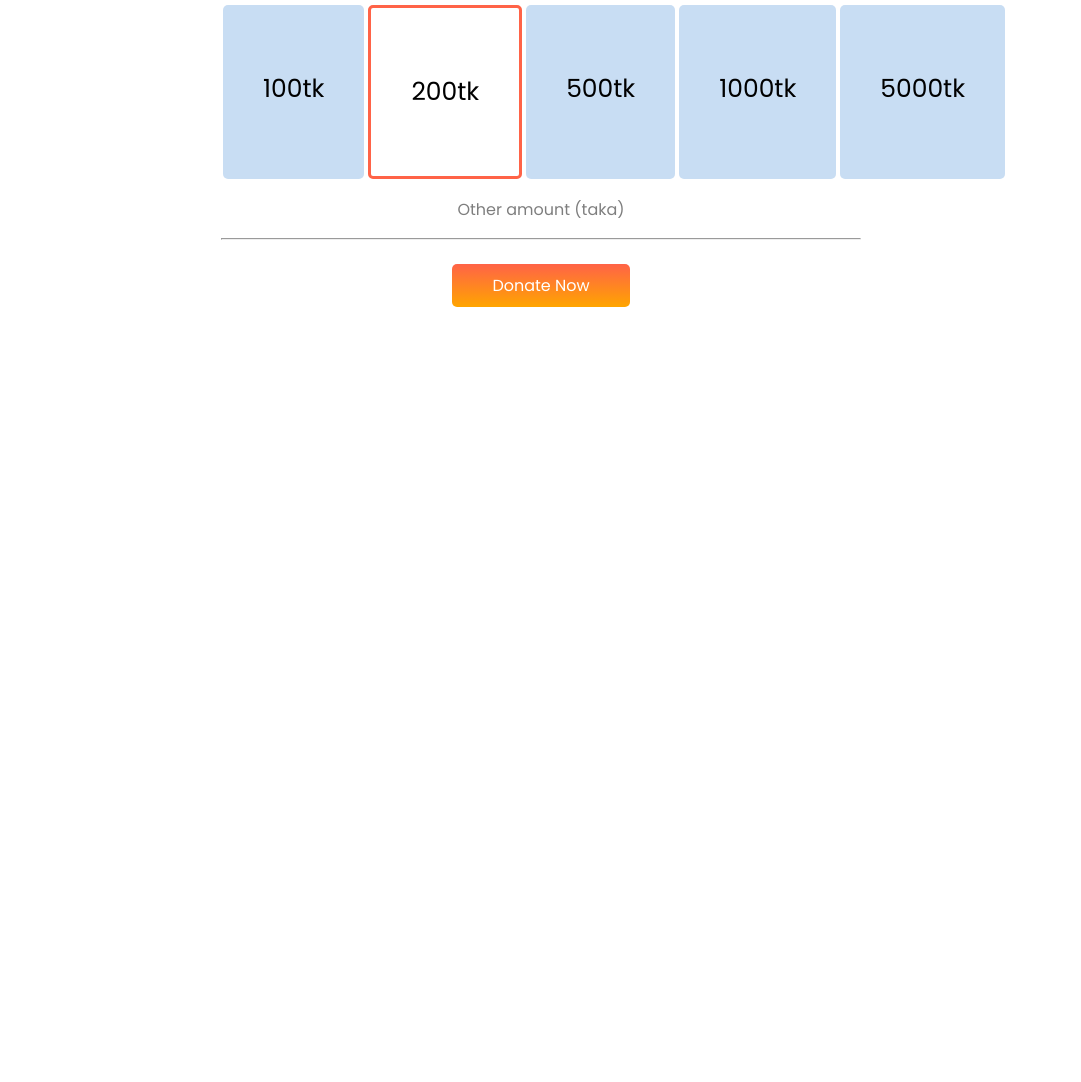
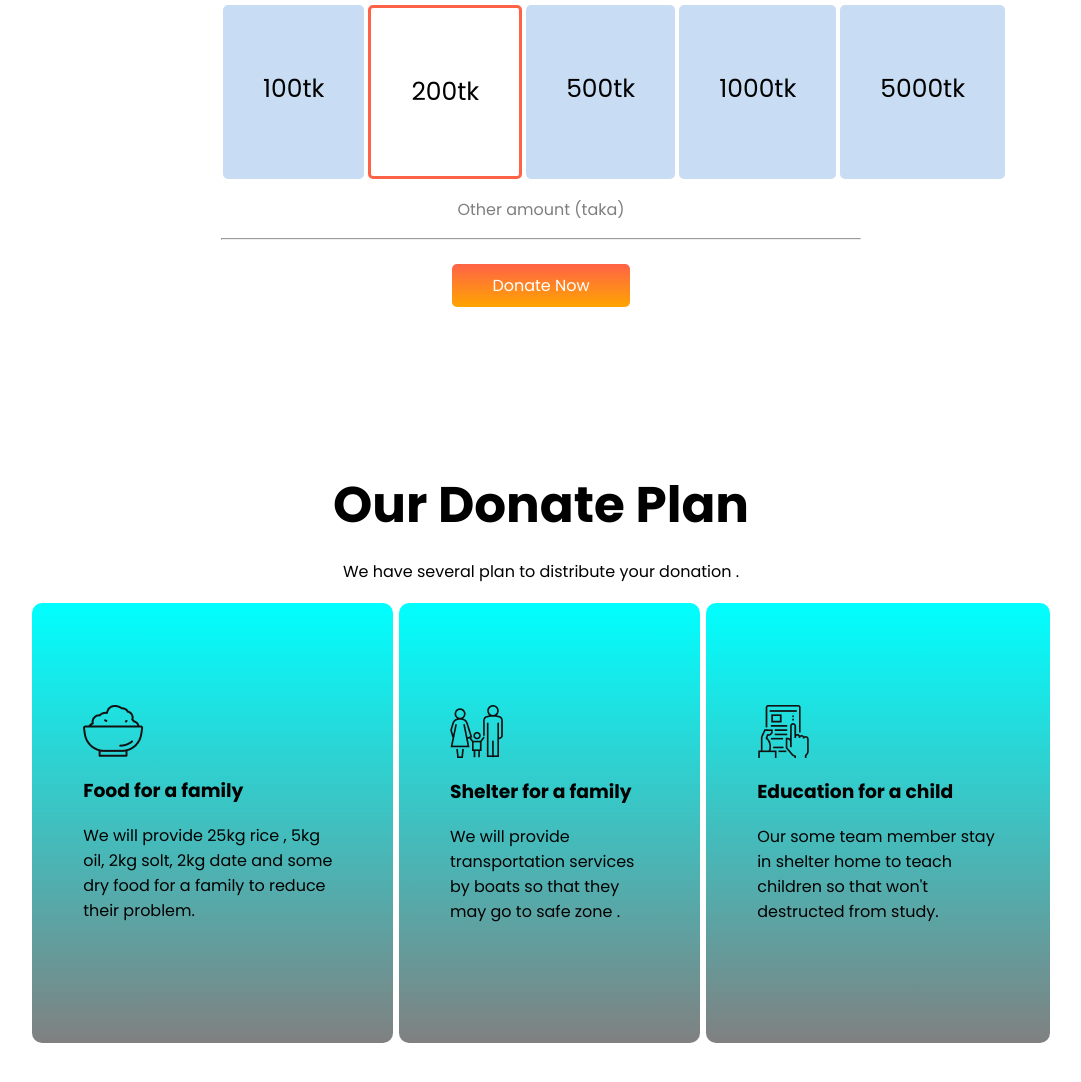
Before and after one commit to 21MoududAhammed/assignment01, a plain HTML site: page index.html in a window 1280 px wide. Shown: the part 726-1808 px from the top of the page, without its empty margins (99-1180 px from the left). Before the commit the page ends 1033 px from the top, so only its background shows below. Drawn offline with Linux system fonts and the light colour scheme.

Commit message:
Our donate plan has done

```diff
--- a/index.html
+++ b/index.html
@@ -47,5 +47,27 @@
         <br>
         <a class="button" href="https://assunnahtrust.org/donation/">Donate Now</a>
     </section>
+    <!-- donate today section end and our donate plan start  -->
+    <section id="donate-plan">
+        <h1 class="section-heading">Our Donate Plan</h1>
+        <p>We have several plan to distribute your donation .</p>
+        <div class="donate-process">
+            <div class="our-services">
+                <img src="icons/food.png" alt="">
+                <h3>Food for a family</h3>
+                <p>We will provide 25kg rice , 5kg oil, 2kg solt, 2kg date and some dry food for a family to reduce their problem.</p>
+            </div>
+            <div class="our-services">
+                <img src="icons/shelter.png" alt="">
+                <h3>Shelter for a family</h3>
+                <p>We will provide transportation services by boats so that they may go to safe zone .  </p>
+            </div>
+            <div class="our-services">
+                <img src="icons/Frame-1.png" alt="">
+                <h3>Education for a child</h3>
+                <p>Our some team member stay in shelter home to teach children so that won't destructed from study. </p>
+            </div>
+        </div>
+    </section>
 </body>
 </html>
--- a/style.css
+++ b/style.css
@@ -53,3 +53,14 @@ body{
 .low-brightness{
     opacity: 0.5;
 }
+#donate-plan{
+    text-align: center;
+    padding: 10%;
+}
+.our-services{
+    padding: 10% 5%;
+    background-image: linear-gradient(aqua,gray);
+    margin: 3px;
+    border-radius: 10px;
+    text-align: left;
+}
```
